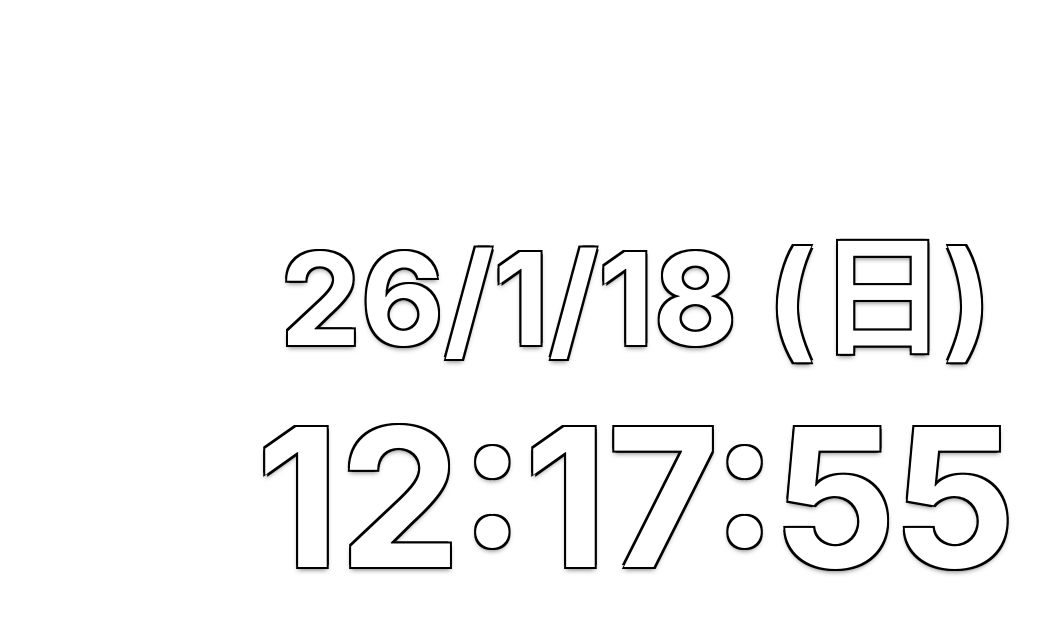
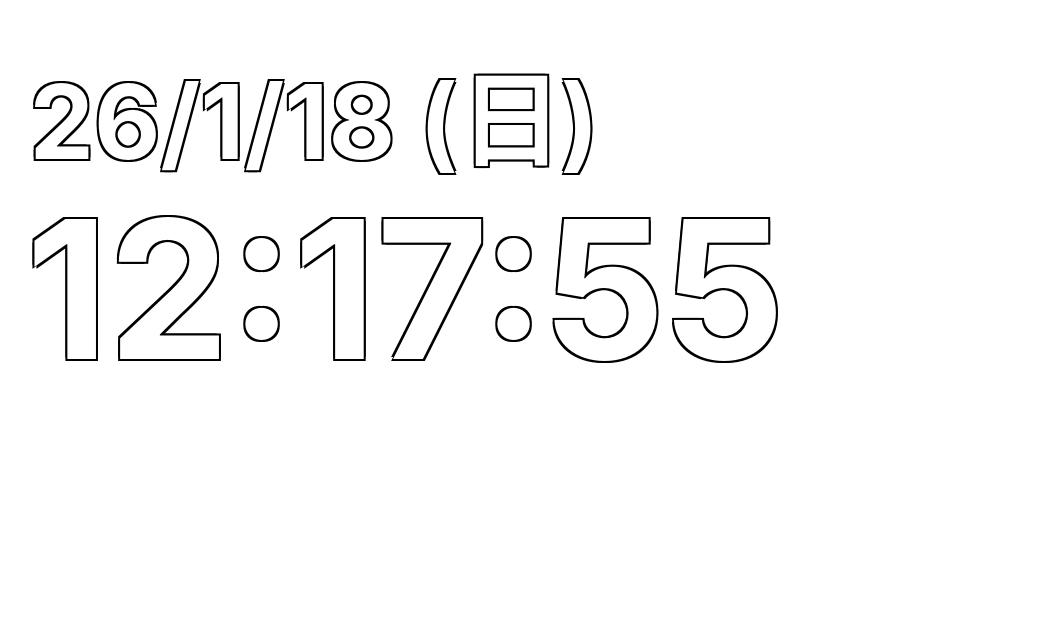
Before and after one commit to mihao-wellesley/my-clock, a plain HTML site: page index.html in a window 1280 px wide. Shown: the whole page, without its empty margins (4-1045 px from the left). Drawn offline with Linux system fonts and the light colour scheme.

Commit message:
Update index.html

```diff
--- a/index.html
+++ b/index.html
@@ -2,43 +2,45 @@
 <html lang="zh-TW">
 <head>
     <meta charset="UTF-8">
-    <title>極簡時鐘 - 透明描邊版</title>
+    <title>極簡時鐘 - 透明左對齊版</title>
     <style>
         body {
-            /* 背景設為透明 */
             background-color: transparent;
             color: #ffffff;
             display: flex;
-            justify-content: center;
-            align-items: center;
+            /* 讓容器在畫面中靠左上 */
+            justify-content: flex-start;
+            align-items: flex-start;
             height: 100vh;
             margin: 0;
             font-family: -apple-system, BlinkMacSystemFont, "Segoe UI", Roboto, Helvetica;
             font-weight: bold;
-            /* 隱藏捲軸防止溢出 */
             overflow: hidden;
         }
 
         .container {
-            text-align: center;
-            padding: 20px;
-            /* 使用多層 text-shadow 產生黑色描邊效果 */
+            /* 文字靠左對齊 */
+            text-align: left;
+            padding: 40px; /* 增加邊距讓文字不貼邊 */
             text-shadow:
                 -2px -2px 0 #000,
                  2px -2px 0 #000,
                 -2px  2px 0 #000,
-                 2px  2px 0 #000,
-                 0px  3px 5px rgba(0,0,0,0.5); /* 額外增加一點陰影增加立體感 */
+                 2px  2px 0 #000;
         }
 
         #date {
-            font-size: 10vw;
-            margin-bottom: 10px;
+            font-size: 8vw;
+            margin-bottom: 5px;
+            /* 修正文字間距讓對齊更精準 */
+            margin-left: -0.5vw;
         }
 
         #time {
             font-size: 15vw;
-            line-height: 1.1;
+            line-height: 1;
+            /* 修正首位數字的左側微小空白，讓視覺上更靠左 */
+            margin-left: -0.8vw;
         }
     </style>
 </head>
```
